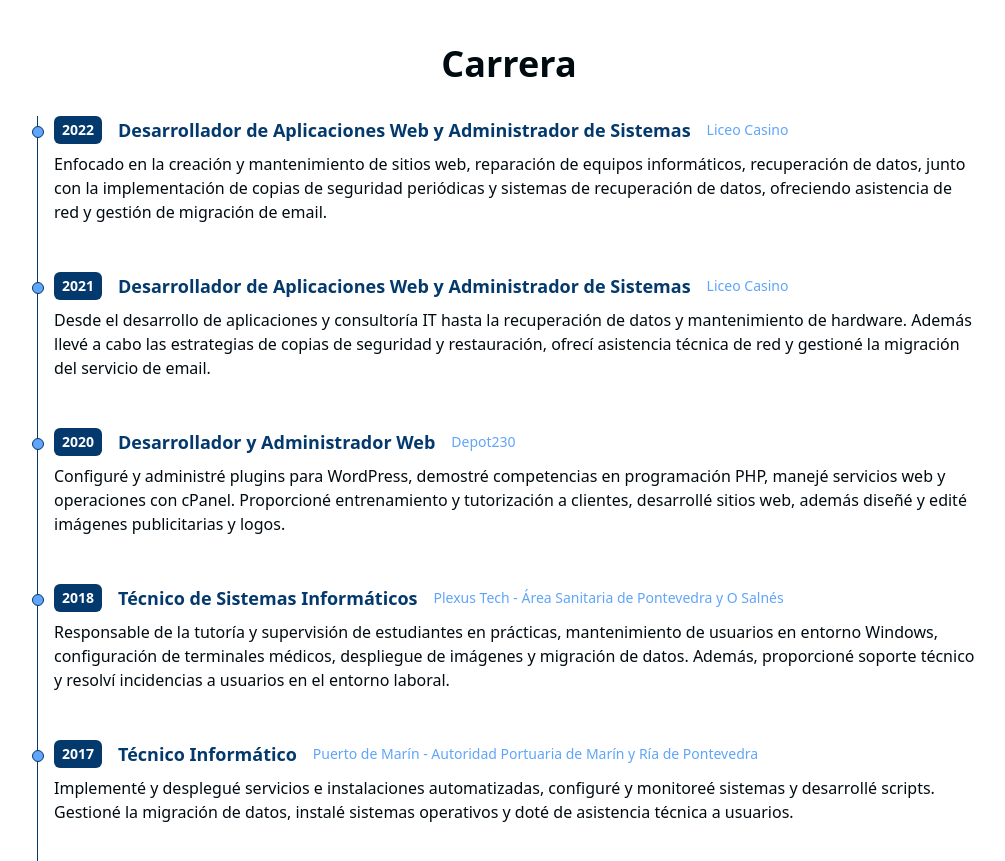
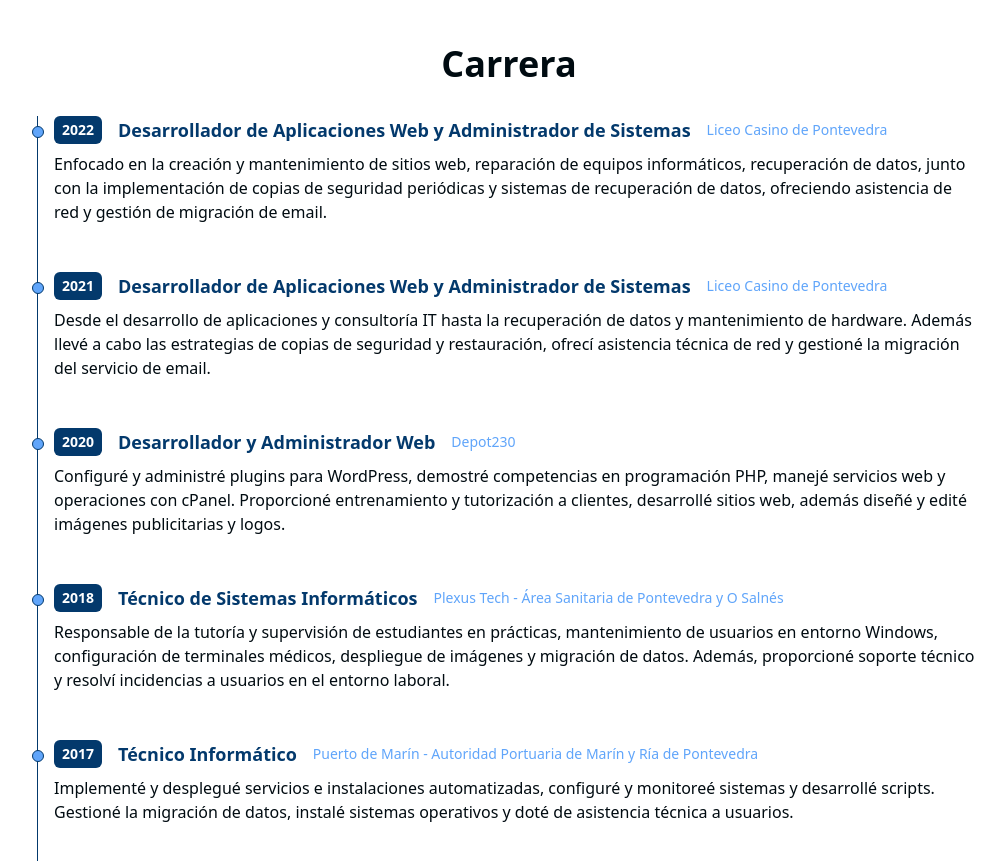
Before and after one commit to BorisSobreiraPaleo/Personal-Website, a React (Vite) app: page / in a window 1280 px wide. Shown: the part 820-1681 px from the top of the page, without its empty margins (99-1104 px from the left). Built offline with nearby package versions, Linux system fonts and the light colour scheme.

Commit message:
Update en and es career

```diff
--- a/src/assets/data/career/enCareerData.js
+++ b/src/assets/data/career/enCareerData.js
@@ -24,14 +24,14 @@ const enCareerData = [
     id: "004",
     year: 2021,
     title: "Web Application Developer and Systems Administrator",
-    subtitle: "Liceo Casino",
+    subtitle: "Liceo Casino of Pontevedra",
     details: "From application development and IT consulting to data retrieval and computer hardware maintenance. Additionally, executed backup and restoration strategies, offered network assistance and managed email service transitions."
   },
   {
     id: "005",
     year: 2022,
     title: "Web Application Developer and Systems Administrator",
-    subtitle: "Liceo Casino",
+    subtitle: "Liceo Casino of Pontevedra",
     details: "Focused on website creation and maintenance, computer equipment repair, data retrieval, along with proficient implementation of backup and recovery solutions, offering network support and managing email data migrations."
   }
 
--- a/src/assets/data/career/esCareerData.js
+++ b/src/assets/data/career/esCareerData.js
@@ -24,14 +24,14 @@ const esCareerData = [
     id: '004',
     year: 2021,
     title: 'Desarrollador de Aplicaciones Web y Administrador de Sistemas',
-    subtitle: 'Liceo Casino',
+    subtitle: 'Liceo Casino de Pontevedra',
     details: 'Desde el desarrollo de aplicaciones y consultoría IT hasta la recuperación de datos y mantenimiento de hardware. Además llevé a cabo las estrategias de copias de seguridad y restauración, ofrecí asistencia técnica de red y gestioné la migración del servicio de email.'
   },
   {
     id: "005",
     year: 2022,
     title: "Desarrollador de Aplicaciones Web y Administrador de Sistemas",
-    subtitle: "Liceo Casino",
+    subtitle: "Liceo Casino de Pontevedra",
     details: "Enfocado en la creación y mantenimiento de sitios web, reparación de equipos informáticos, recuperación de datos, junto con la implementación de copias de seguridad periódicas y sistemas de recuperación de datos, ofreciendo asistencia de red y gestión de migración de email."
   }
 ]
```
